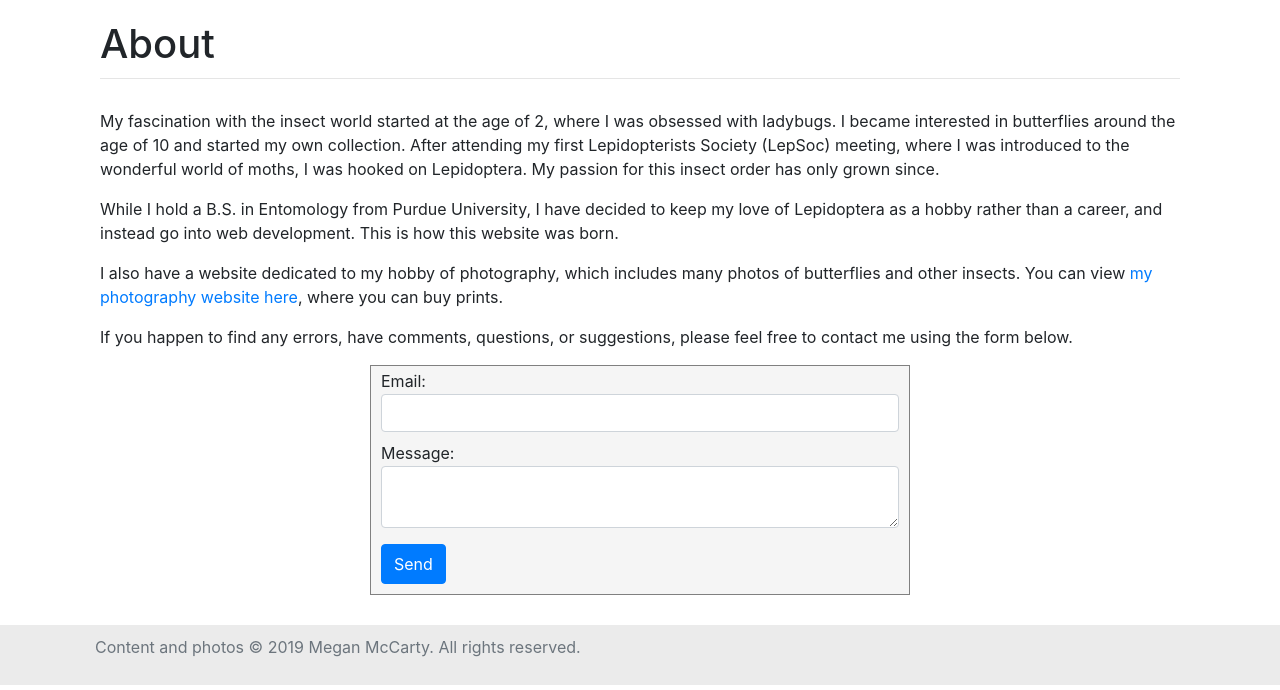
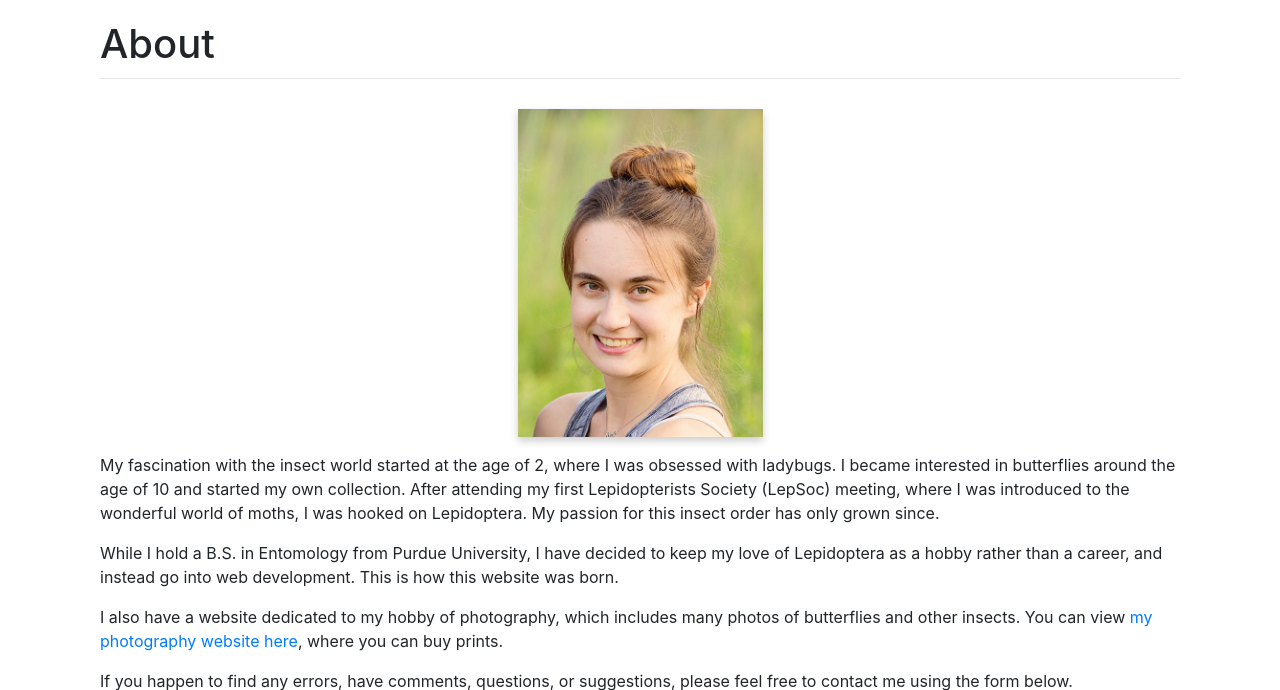
Before and after one commit to Meganmccarty/memcollection, a Django app: page /about/ in a window 1280 px wide. Shown: the part 56-746 px from the top of the page. Run offline with Django 3.2, Linux system fonts and the light colour scheme; some libraries are stand-ins or nearby versions.

Commit message:
Added image on about page

```diff
--- a/database/templates/about.html
+++ b/database/templates/about.html
@@ -5,9 +5,13 @@
 </head>
 
 {% block content %}
+{% load static %}
 <div class="container">
     <h1 class="page-title">About</h1>
     <hr>
+    <div class="cardContainer">
+        <img id="me" src="{% static 'images/Me.jpeg' %}" alt="A picture of the webmaster">
+    </div>
     <p>My fascination with the insect world started at the age of 2, where I was obsessed with ladybugs. I became interested in butterflies around the age of 10 and started my own collection. After attending my first Lepidopterists Society (LepSoc) meeting, where I was introduced to the wonderful world of moths, I was hooked on Lepidoptera. My passion for this insect order has only grown since.</p>
     <p>While I hold a B.S. in Entomology from Purdue University, I have decided to keep my love of Lepidoptera as a hobby rather than a career, and instead go into web development. This is how this website was born.</p>
     <p>I also have a website dedicated to my hobby of photography, which includes many photos of butterflies and other insects. You can view <a href="https://www.meganmccartyphotography.com">my photography website here</a>, where you can buy prints.</p>
--- a/static/css/styles.css
+++ b/static/css/styles.css
@@ -113,6 +113,12 @@ nav > div > ul > li:hover {
     .contact-box {
         width: 100%;
     }
+}
+
+#me {
+    box-shadow: 0 4px 8px 0 rgba(0, 0, 0, 0.2);
+    margin: 0 auto;
+    width: 245px;
 }
 
 /* ---------- Table of Contents ---------- */
```
Also changed, not shown: static/images/Me.jpeg (added).
